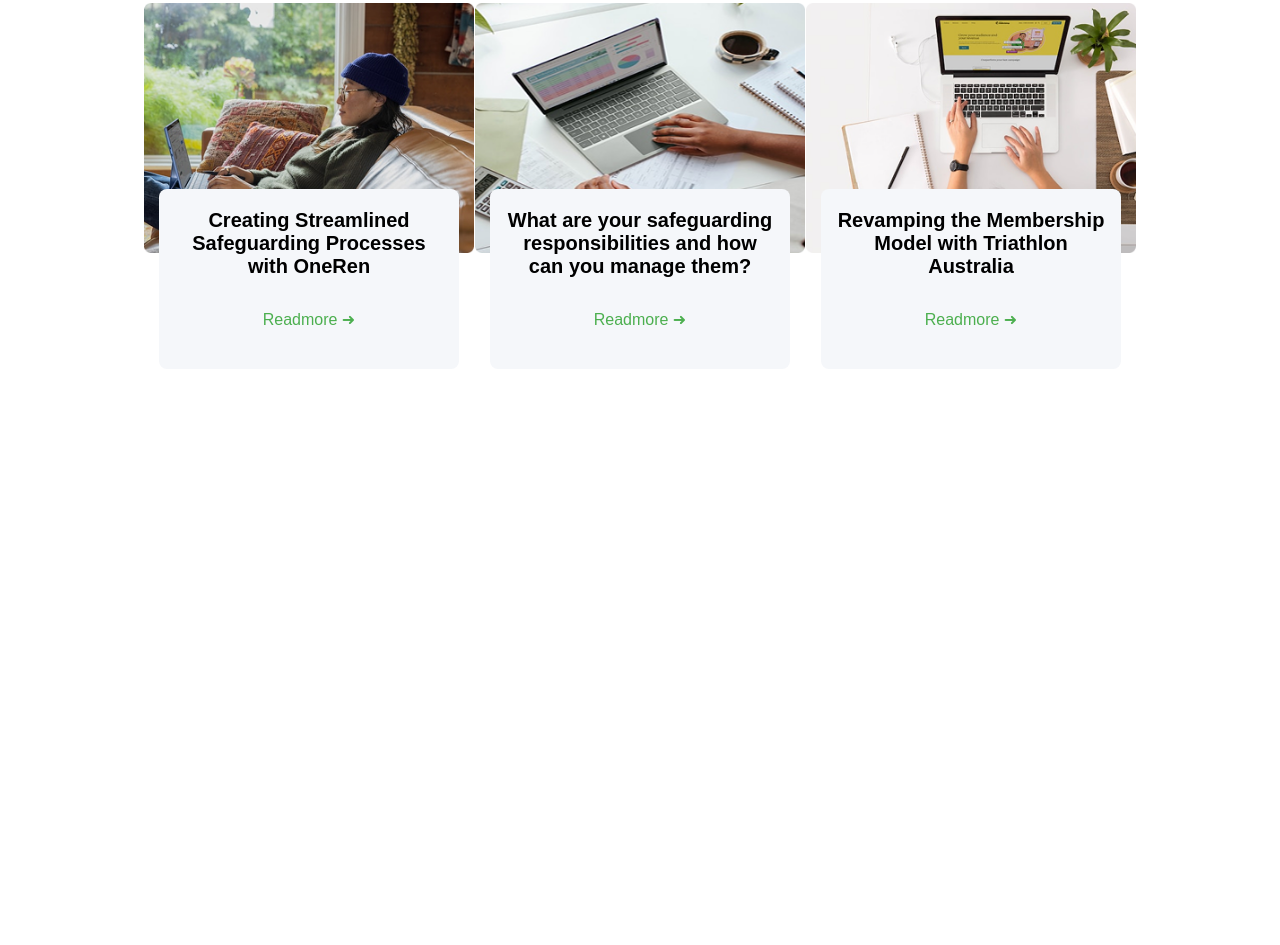
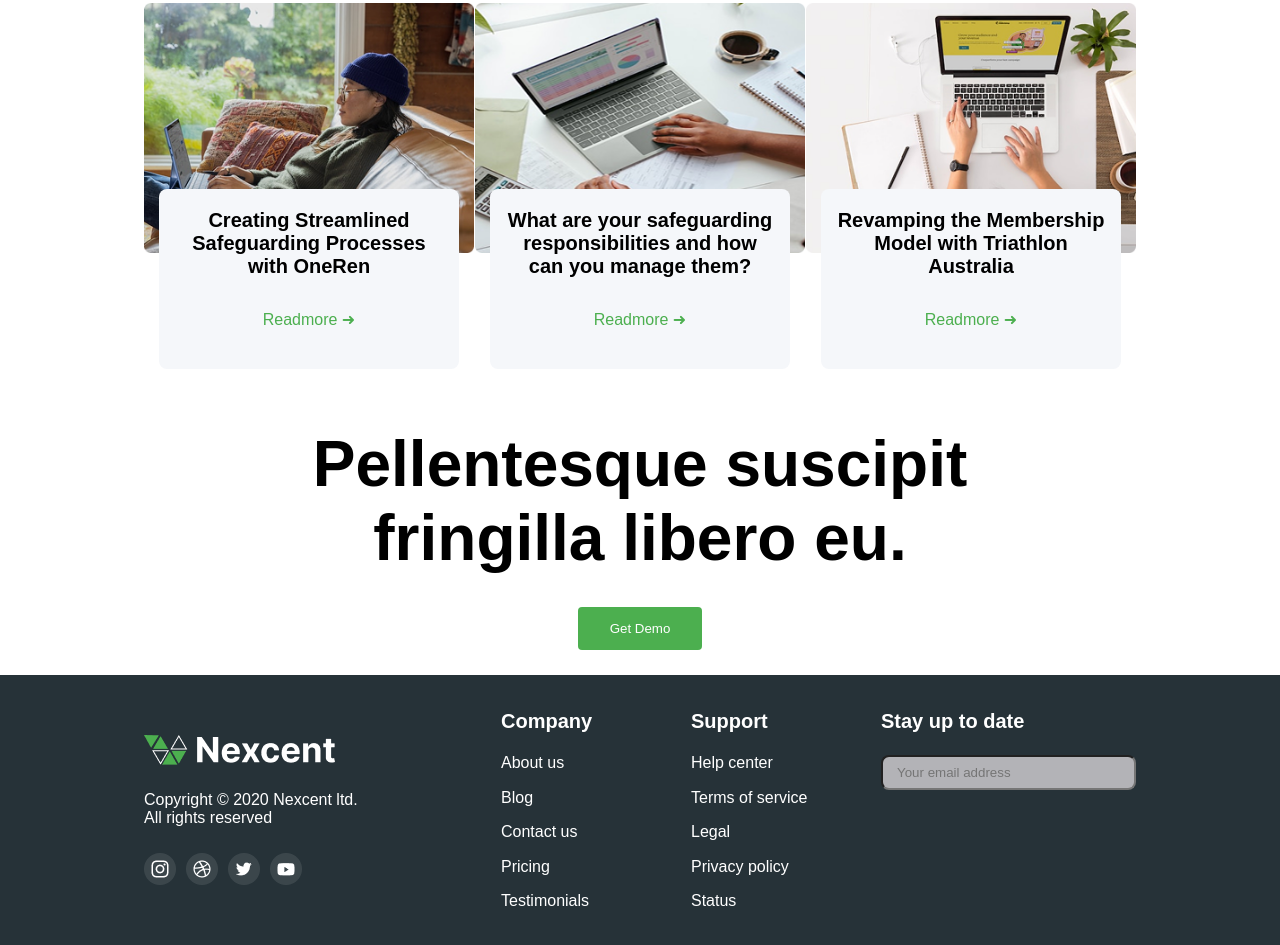
Before and after one commit to aleesa21/figma-design, a plain HTML site: page index.html in a window 1280 px wide. Shown: the part 3143-4088 px from the top of the page. Before the commit the page ends 3538 px from the top, so only its background shows below. Drawn offline with Linux system fonts and the light colour scheme.

Commit message:
footer added

```diff
--- a/index.html
+++ b/index.html
@@ -276,13 +276,58 @@
         </section>
       </section>
     </main>
-    <!-- <footer>
+    <footer>
       <div class="whole-footer">
-        <div class="top-footer"></div>
-        <div class="down-footer"></div>
+        <div class="top-footer">
+          <h1>Pellentesque suscipit<br> fringilla libero eu.</h1>
+          <button class="get-demo-btn">Get Demo</button>
+        </div>
+        <div class="down-footer">
+          <div class="down-footer-left">
+            <img src="Logo2.png" alt="nexcent-logo">
+            <div>
+              <p class="color-white">Copyright © 2020 Nexcent ltd.</p>
+              <p class="color-white">All rights reserved</p>
+            </div>
+            <div class="footer-icon">
+              <img src="Social Icons1.png" alt="footer-icon">
+              <img src="Social Icons2.png" alt="footer-icon">
+              <img src="Social Icons3.png" alt="footer-icon">
+              <img src="Social Icons4.png" alt="footer-icon">
+            </div>
+          </div>
+          <div class="down-footer-right">
+            <div class="d-f-r-1">
+              <div style="height:28px; font-size:20px;">
+                <h4 class="color-white">Company</h4>
+              </div>
+              <p class="color-white">About us</p>
+              <p class="color-white">Blog</p>
+              <p class="color-white">Contact us</p>
+              <p class="color-white">Pricing</p>
+              <p class="color-white">Testimonials</p>
+            </div>
+             <div class="d-f-r-1">
+              <div style="height:28px; font-size:20px;">
+                <h4 class="color-white">Support</h4>
+              </div>
+              <p class="color-white">Help center</p>
+              <p class="color-white">Terms of service</p>
+              <p class="color-white">Legal</p>
+              <p class="color-white">Privacy policy</p>
+              <p class="color-white">Status</p>
+            </div>
+            <div class="d-f-r-3">
+              <div style="height:28px; font-size:20px;">
+                <h4 class="color-white">Stay up to date</h4>
+              </div>
+              <input id="email-inp" type="email" placeholder="Your email address">
+            </div>
+          </div>
+        </div>
 
       </div>
 
-    </footer> -->
+    </footer>
   </body>
 </html>
--- a/style.css
+++ b/style.css
@@ -372,10 +372,81 @@
     height:100%;
     width:100%;
 }
-/* .whole-footer{
-    height:628px;
-    border:1px solid black;
+.whole-footer{
+    height:550px;
+    /* border:1px solid black; */
 }
 .top-footer{
-    height:300px;
-} */
+    padding:32px 0px;
+    height:280px;
+    text-align:center;
+    /* border:1px solid rgb(12, 209, 243); */
+   box-sizing:border-box;
+}
+.top-footer{
+    font-size:32px;
+}
+.get-demo-btn{
+    margin-top:32px;
+    background-color:#4CAF4F;
+    color:white;
+    border:none;
+    padding:14px 32px;
+    border-radius:4px;
+}
+.down-footer{
+    padding:0px 144px;
+    display:flex;
+    justify-content:space-between;
+    align-items:center;
+    height:270px;
+    /* border:1px solid red; */
+    background:#263238;
+}
+.down-footer-left{
+    display:flex;
+    flex-direction:column;
+    justify-content:space-between;
+    align-items: flex-start;
+
+    width:350px;
+    height:150px;
+    /* border: 1px solid rgb(248, 247, 248); */
+}
+.down-footer-right{
+    display:flex;
+    justify-content:space-between;
+    width:635px;
+    height:200px;
+    /* border: 1px solid rgb(248, 247, 248); */
+}
+.color-white{
+    color:white;
+}
+.footer-icon{
+    display:flex;
+    gap:10px;
+}
+.d-f-r-1{
+    display:flex;
+    flex-direction:column;
+    justify-content:space-between;
+    width:160px;
+    height:200px;
+    /* border:1px solid white; */
+}
+.d-f-r-3{
+    display:flex;
+    flex-direction:column;
+    justify-content:space-between;
+    width:255px;
+    height:80px;
+    /* border:1px solid white; */
+}
+#email-inp{
+    padding:8px 14px;
+    background-color:#b3b3b7;
+    /* color:#F5F7FA; */
+    border-radius:8px;
+    line-height:10px;
+}
```
Also changed, not shown: Logo2.png (added), Social Icons1.png (added), Social Icons2.png (added), Social Icons3.png (added), Social Icons4.png (added).
